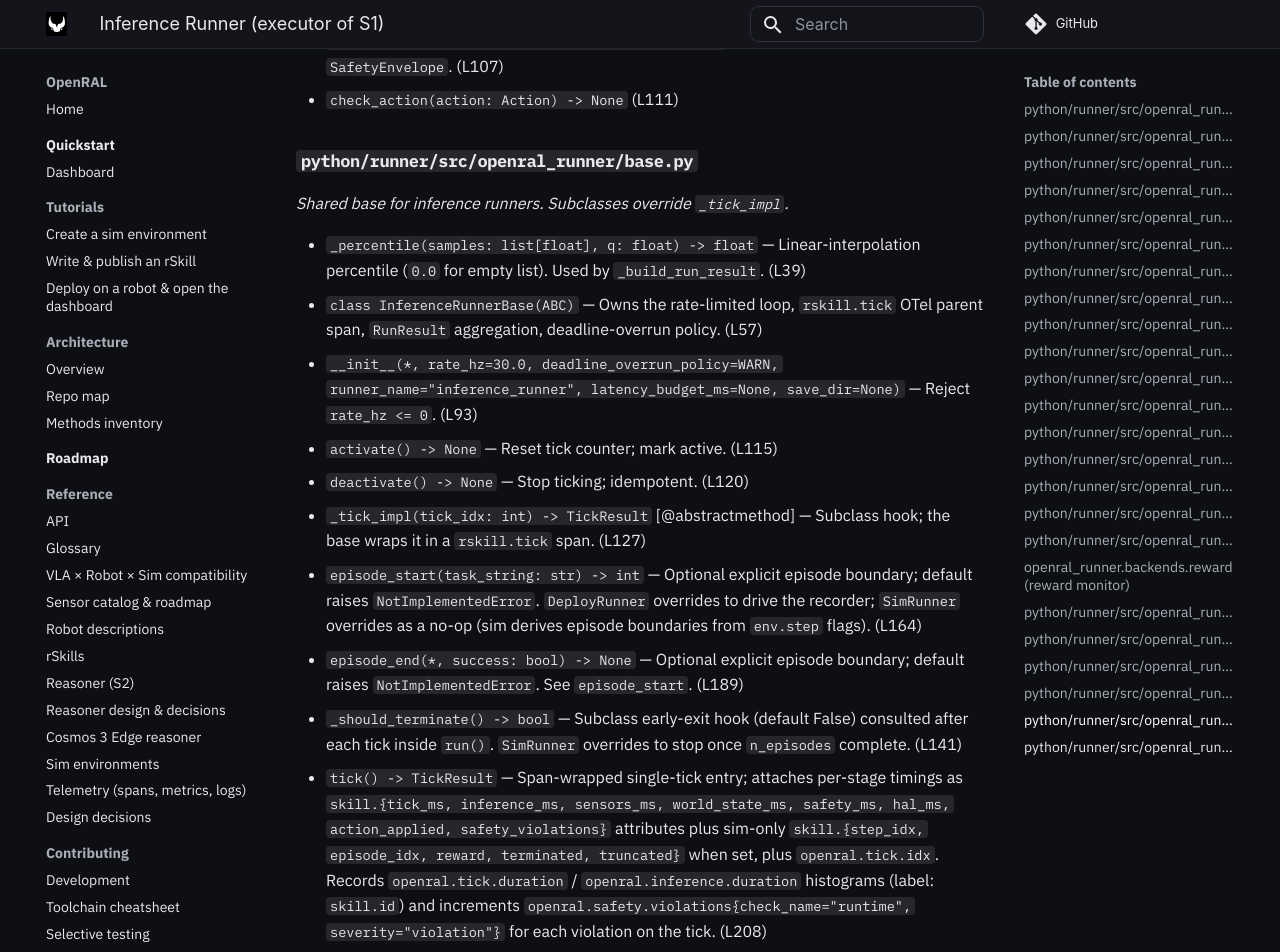
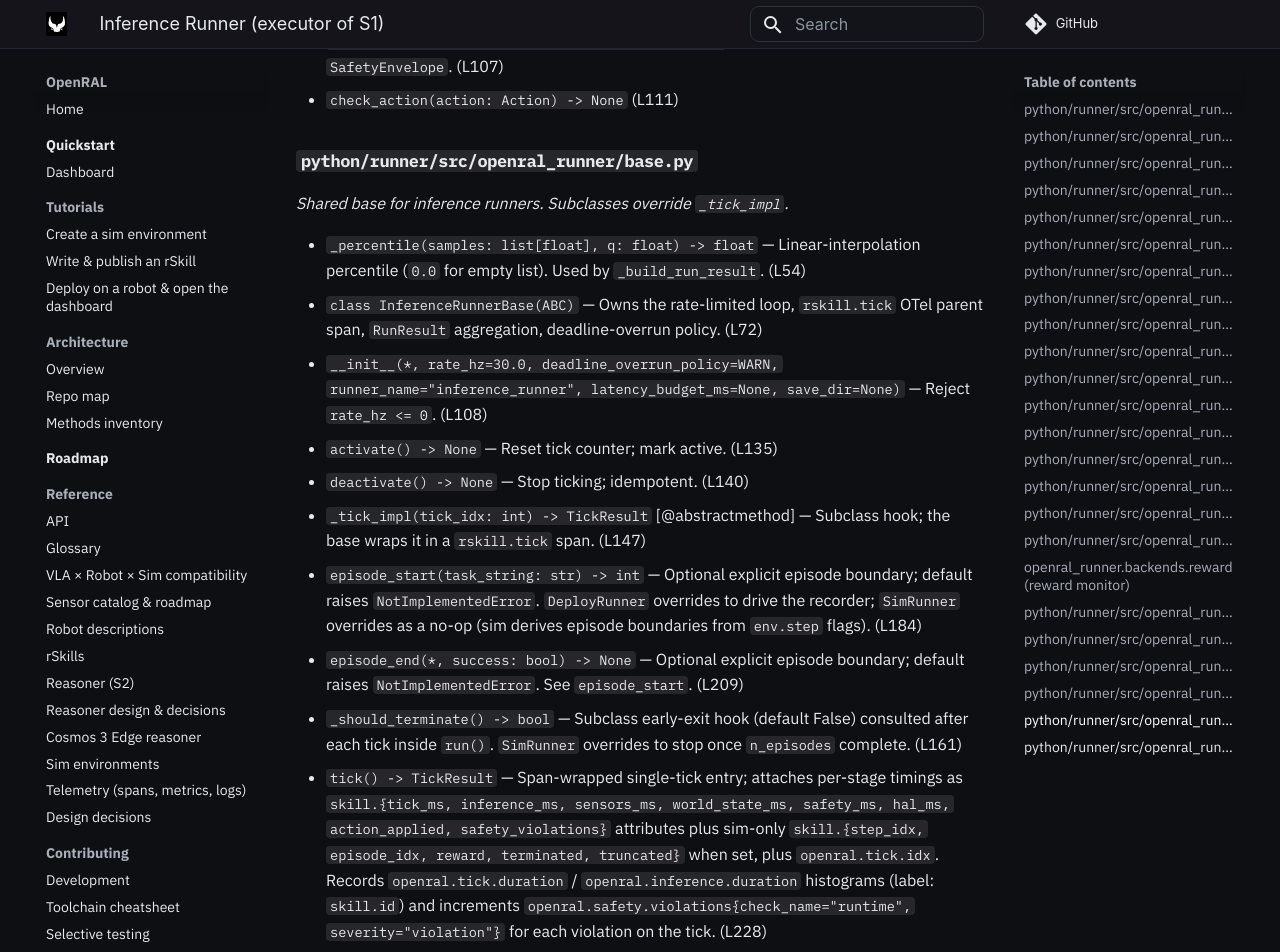
Before and after one commit to OpenRAL/openral, an MkDocs documentation site: the page built from docs/methods/05-inference-runner.md, in a window 1280 px wide and 1400 px high, scrolled down 15028 px. Shown: the top 952 px of the window. Built offline with MkDocs 1.6.1 and Material for MkDocs 9.7.7, drawn with Linux system fonts in a browser that asks for light colours; comment, search, counter and statistics services are not loaded; some of the changed text lies outside the part shown.

Commit message:
docs(methods): refresh the (LNN) line markers after this branch's edits
`tools/refresh_methods_linenos.py --check` is clean at the branch base
(e9d7fef) and drifted 65 markers across four files here, so the drift is
entirely this branch's — the new helpers and the docstrings added around
them shifted the symbols below. Mechanical regeneration, no prose changes.

Required by CLAUDE.md §4.4.

Co-Authored-By: Claude Opus 5 (1M context) <noreply@anthropic.com>
Claude-Session: https://claude.ai/code/session_01NsYPKeTw2Lc1N5X1uj4cFi
Signed-off-by: Adrian Llopart <adrianllopart@gmail.com>

```diff
--- a/docs/methods/05-inference-runner.md
+++ b/docs/methods/05-inference-runner.md
@@ -225,18 +225,18 @@ _:class:`SafetyClient` stub — Python-side seam for the future C++ safety kerne
 ### `python/runner/src/openral_runner/base.py`
 _Shared base for inference runners. Subclasses override `_tick_impl`._
 
-- `_percentile(samples: list[float], q: float) -> float` — Linear-interpolation percentile (`0.0` for empty list). Used by `_build_run_result`. (L39)
-- `class InferenceRunnerBase(ABC)` — Owns the rate-limited loop, `rskill.tick` OTel parent span, `RunResult` aggregation, deadline-overrun policy. (L57)
-  - `__init__(*, rate_hz=30.0, deadline_overrun_policy=WARN, runner_name="inference_runner", latency_budget_ms=None, save_dir=None)` — Reject `rate_hz <= 0`. (L93)
-  - `activate() -> None` — Reset tick counter; mark active. (L115)
-  - `deactivate() -> None` — Stop ticking; idempotent. (L120)
-  - `_tick_impl(tick_idx: int) -> TickResult` [@abstractmethod] — Subclass hook; the base wraps it in a `rskill.tick` span. (L127)
-  - `episode_start(task_string: str) -> int` — Optional explicit episode boundary; default raises `NotImplementedError`. `DeployRunner` overrides to drive the recorder; `SimRunner` overrides as a no-op (sim derives episode boundaries from `env.step` flags). (L164)
-  - `episode_end(*, success: bool) -> None` — Optional explicit episode boundary; default raises `NotImplementedError`. See `episode_start`. (L189)
-  - `_should_terminate() -> bool` — Subclass early-exit hook (default False) consulted after each tick inside `run()`. `SimRunner` overrides to stop once `n_episodes` complete. (L141)
-  - `tick() -> TickResult` — Span-wrapped single-tick entry; attaches per-stage timings as `skill.{tick_ms, inference_ms, sensors_ms, world_state_ms, safety_ms, hal_ms, action_applied, safety_violations}` attributes plus sim-only `skill.{step_idx, episode_idx, reward, terminated, truncated}` when set, plus `openral.tick.idx`. Records `openral.tick.duration` / `openral.inference.duration` histograms (label: `skill.id`) and increments `openral.safety.violations{check_name="runtime", severity="violation"}` for each violation on the tick. (L208)
-  - `run(max_ticks: int | None = None) -> RunResult` — Rate-limited loop using `sleep_until`. Applies `DeadlineOverrunPolicy` (`warn` / `drop` / `raise`). Records `latency_budget_ms` violations and increments `openral.tick.budget_violations` per violation. Honors `_should_terminate()` after each tick. (L293)
-  - `_current_trace_id() -> str | None` [@staticmethod] — Active OTel trace id (hex) or None. (L354)
-  - `_on_deadline_overrun(result: TickResult) -> None` — Apply policy: structlog warn / drop / raise `ROSDeadlineMissed`. Always increments `openral.tick.deadline_misses` and emits `openral.event.deadline_missed` on the current parent span; on `RAISE`, also calls `record_exception` + `set_status(ERROR)` on the parent span before re-raising. The `WARN` / `DROP` **log lines** are rate-limited via `_deadline_log_due`; the metric and the span event are not. (L364)
+- `_percentile(samples: list[float], q: float) -> float` — Linear-interpolation percentile (`0.0` for empty list). Used by `_build_run_result`. (L54)
+- `class InferenceRunnerBase(ABC)` — Owns the rate-limited loop, `rskill.tick` OTel parent span, `RunResult` aggregation, deadline-overrun policy. (L72)
+  - `__init__(*, rate_hz=30.0, deadline_overrun_policy=WARN, runner_name="inference_runner", latency_budget_ms=None, save_dir=None)` — Reject `rate_hz <= 0`. (L108)
+  - `activate() -> None` — Reset tick counter; mark active. (L135)
+  - `deactivate() -> None` — Stop ticking; idempotent. (L140)
+  - `_tick_impl(tick_idx: int) -> TickResult` [@abstractmethod] — Subclass hook; the base wraps it in a `rskill.tick` span. (L147)
+  - `episode_start(task_string: str) -> int` — Optional explicit episode boundary; default raises `NotImplementedError`. `DeployRunner` overrides to drive the recorder; `SimRunner` overrides as a no-op (sim derives episode boundaries from `env.step` flags). (L184)
+  - `episode_end(*, success: bool) -> None` — Optional explicit episode boundary; default raises `NotImplementedError`. See `episode_start`. (L209)
+  - `_should_terminate() -> bool` — Subclass early-exit hook (default False) consulted after each tick inside `run()`. `SimRunner` overrides to stop once `n_episodes` complete. (L161)
+  - `tick() -> TickResult` — Span-wrapped single-tick entry; attaches per-stage timings as `skill.{tick_ms, inference_ms, sensors_ms, world_state_ms, safety_ms, hal_ms, action_applied, safety_violations}` attributes plus sim-only `skill.{step_idx, episode_idx, reward, terminated, truncated}` when set, plus `openral.tick.idx`. Records `openral.tick.duration` / `openral.inference.duration` histograms (label: `skill.id`) and increments `openral.safety.violations{check_name="runtime", severity="violation"}` for each violation on the tick. (L228)
+  - `run(max_ticks: int | None = None) -> RunResult` — Rate-limited loop using `sleep_until`. Applies `DeadlineOverrunPolicy` (`warn` / `drop` / `raise`). Records `latency_budget_ms` violations and increments `openral.tick.budget_violations` per violation. Honors `_should_terminate()` after each tick. (L313)
+  - `_current_trace_id() -> str | None` [@staticmethod] — Active OTel trace id (hex) or None. (L374)
+  - `_on_deadline_overrun(result: TickResult) -> None` — Apply policy: structlog warn / drop / raise `ROSDeadlineMissed`. Always increments `openral.tick.deadline_misses` and emits `openral.event.deadline_missed` on the current parent span; on `RAISE`, also calls `record_exception` + `set_status(ERROR)` on the parent span before re-raising. The `WARN` / `DROP` **log lines** are rate-limited via `_deadline_log_due`; the metric and the span event are not. (L409)
   - `_deadline_log_due(tick_ms: float) -> tuple[bool, int, float]` — Rate-limits the deadline-miss WARN to one line per `_DEADLINE_LOG_PERIOD_S` (5 s) per runner, returning `(due, suppressed_since_last, worst_tick_ms)`. A host that is genuinely too slow misses on *every* tick, so this logged at up to 30 Hz — and `WARNING` is the one band an operator cannot filter away in the dashboard Event Log, so it buried the context needed to diagnose the very slowness it reported. Measured: 400 consecutive misses now emit **1** line instead of 400. No miss is lost — suppressed ones are folded into the counters the next due line carries, and `worst_tick_ms` (the slowest tick in the window, which is the number that says how far past budget the host runs) survives the suppression. First miss of a run always logs immediately (`_deadline_log_next_due` starts at `-inf`). `openral.tick.deadline_misses` still counts every miss, so the metric remains the honest rate signal.
-  - `_build_run_result(results, *, budget_violations, trace_id) -> RunResult` — Aggregate per-tick records into `RunResult` (mean / p99). (L417)
+  - `_build_run_result(results, *, budget_violations, trace_id) -> RunResult` — Aggregate per-tick records into `RunResult` (mean / p99). (L470)
```
Also changed, not shown: docs/methods/04-rskill.md (+13 -13 lines), docs/methods/06-reasoning-wam-safety-observability.md (+17 -17 lines), docs/methods/07-eval-sim.md (+21 -21 lines).
